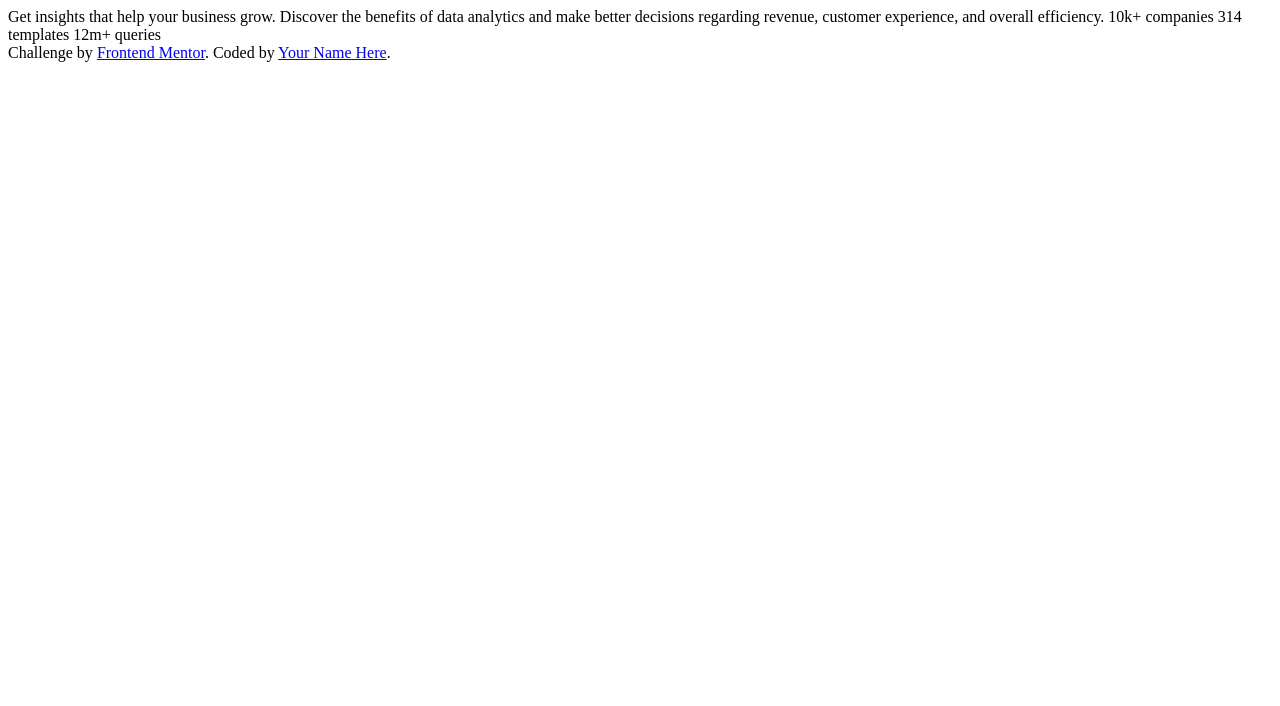
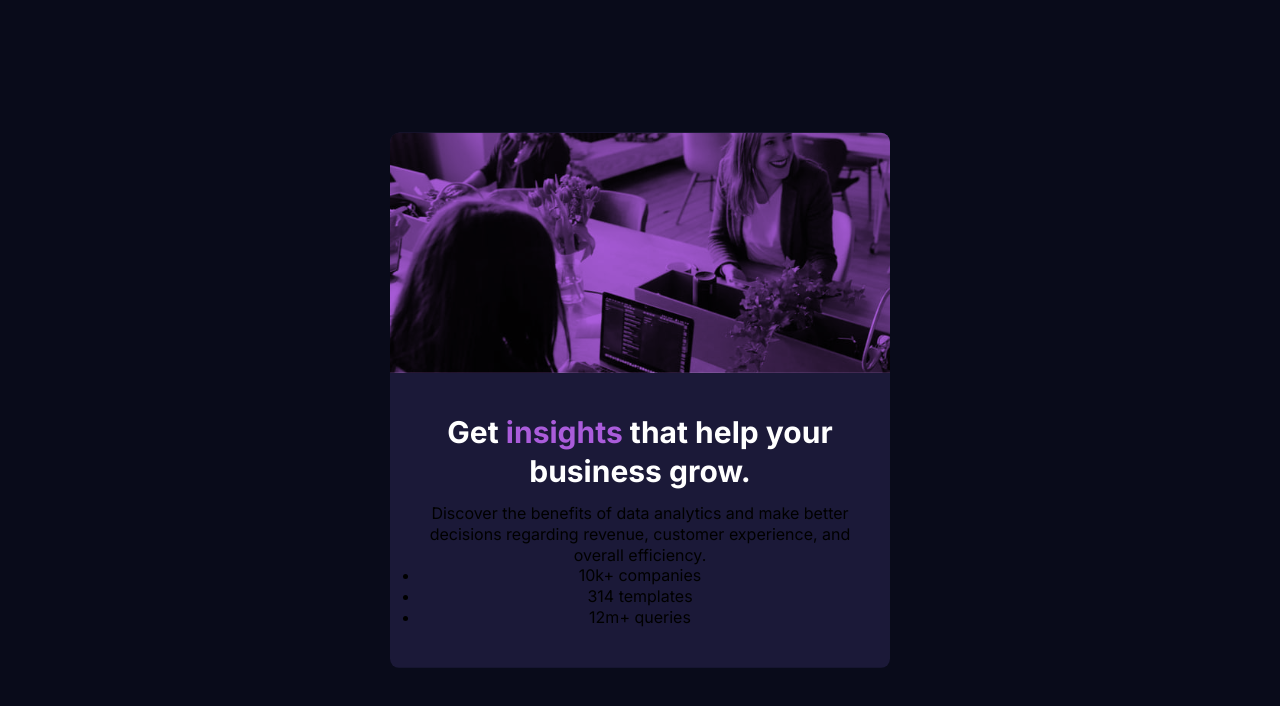
Before and after one commit to lgrisa1987/Frontend-Mentor, a plain HTML site: page Stats-preview-card-component/index.html in a window 1280 px wide. Drawn offline with Linux system fonts and the light colour scheme.

Commit message:
Stats-preview-card-component - CSS

```diff
--- a/Stats-preview-card-component/index.html
+++ b/Stats-preview-card-component/index.html
@@ -4,10 +4,8 @@
 <head>
   <meta charset="UTF-8">
   <meta name="viewport" content="width=device-width, initial-scale=1.0">
-  <!-- displays site properly based on user's device -->
-
   <link rel="icon" type="image/png" sizes="32x32" href="./images/favicon-32x32.png">
-
+  <link rel="stylesheet" href="./css/style.css">
   <title>Frontend Mentor | Stats preview card component</title>
 </head>
 
@@ -15,24 +13,19 @@
 
   <section class="preview__card-container">
     <div class="preview__card-copy">
-
+      <h1 class="preview__card-headline"> Get <span>insights</span> that help your business grow.</h1>
+      <p class="preview__card-paragraph">Discover the benefits of data analytics and make better decisions regarding
+        revenue, customer
+        experience, and overall efficiency.</p>
+      <ul class="preview__card-stats">
+        <li class="preview__card-list"><span>10k+</span> companies</li>
+        <li class="preview__card-list"><span>314</span> templates</li>
+        <li class="preview__card-list"><span>12m+</span> queries</li>
+      </ul>
     </div>
     <div class="preview__card-image" role="img" aria-label=""></div>
   </section>
 
-  Get insights that help your business grow.
-
-  Discover the benefits of data analytics and make better decisions regarding revenue, customer
-  experience, and overall efficiency.
-
-  10k+ companies
-  314 templates
-  12m+ queries
-
-  <div class="attribution">
-    Challenge by <a href="https://www.frontendmentor.io?ref=challenge" target="_blank">Frontend Mentor</a>.
-    Coded by <a href="#">Your Name Here</a>.
-  </div>
 </body>
 
 </html>
--- /dev/null
+++ b/Stats-preview-card-component/scss/_mixins.scss
@@ -0,0 +1,17 @@
+@mixin d-flex($d, $jc, $ai) {
+    display: $d;
+    -webkit-box-pack: $jc;
+    -ms-flex-pack: $jc;
+    justify-content: $jc;
+    -webkit-box-align: $ai;
+    -ms-flex-align: $ai;
+    align-items: $ai;
+}
+
+@mixin ie11 {
+
+    @media all and (-ms-high-contrast: none),
+    (-ms-high-contrast: active) {
+        @content;
+    }
+}
--- /dev/null
+++ b/Stats-preview-card-component/scss/_variables.scss
@@ -0,0 +1,10 @@
+$Inter: 'Inter',
+sans-serif;
+$LexenDeca: 'Lexend Deca',
+sans-serif;
+
+$very-dark-blue: hsl(233, 47%, 7%);
+$dark-blue: hsl(244, 38%, 16%);
+$soft-violet: hsl(277, 64%, 61%);
+$w: hsl(0, 0%, 100%);
+/* - Dark desaturated blue (card background): hsl(244, 38%, 16%) - Soft violet (accent): hsl(277, 64%, 61%) ### Neutral - White (main heading, stats): hsl(0, 0%, 100%) - Slightly transparent white (main paragraph): hsla(0, 0%, 100%, 0.75) - Slightly transparent white (stat headings): hsla(0, 0%, 100%, 0.6) */
--- /dev/null
+++ b/Stats-preview-card-component/scss/style.scss
@@ -0,0 +1,94 @@
+@import url('https://fonts.googleapis.com/css2?family=Inter:wght@400;700&family=Lexend+Deca&display=swap');
+@import "variables";
+@import "mixins";
+
+
+* {
+    margin: 0;
+    padding: 0;
+    -webkit-box-sizing: border-box;
+    box-sizing: border-box;
+    line-height: 1.3;
+}
+
+html {
+    font-size: 62.5%;
+}
+
+body {
+    font: {
+        family: $Inter;
+        size: 1.6rem;
+    }
+
+    background: $very-dark-blue;
+    @include d-flex(flex, center, center);
+    height: 100%;
+    min-height: 100vh;
+
+    @include ie11 {
+        height: 100vh;
+    }
+}
+
+.white-headline {
+    color: $w;
+}
+
+.preview__card {
+    &-container {
+        width: 92%;
+        max-width: 50rem;
+        text-align: center;
+        background: $dark-blue;
+        border-radius: .9rem;
+        overflow: hidden;
+        -webkit-transform: rotate(180deg);
+        transform: rotate(180deg);
+    }
+
+    &-copy,
+    &-image {
+        -webkit-transform: rotate(-180deg);
+        transform: rotate(-180deg);
+    }
+
+    &-copy {
+        padding: 4rem 3rem;
+    }
+
+    &-image {
+        width: 100%;
+        height: 24rem;
+        background-blend-mode: multiply;
+        background: url(../images/image-header-mobile.jpg) no-repeat center/cover;
+        background-color: $soft-violet;
+        position: relative;
+
+        @include ie11 {
+
+            &::after {
+                content: "";
+                width: 100%;
+                position: absolute;
+                height: 100%;
+                top: 0;
+                left: 0;
+            }
+
+            &::after {
+                background: rgba($soft-violet, .7);
+            }
+        }
+    }
+
+    &-headline {
+        @extend .white-headline;
+        font-size: 3rem;
+        margin-bottom: 1.2rem;
+
+        span {
+            color: $soft-violet;
+        }
+    }
+}
```
Also changed, not shown: Stats-preview-card-component/css/style.css (added), 1 other file.
